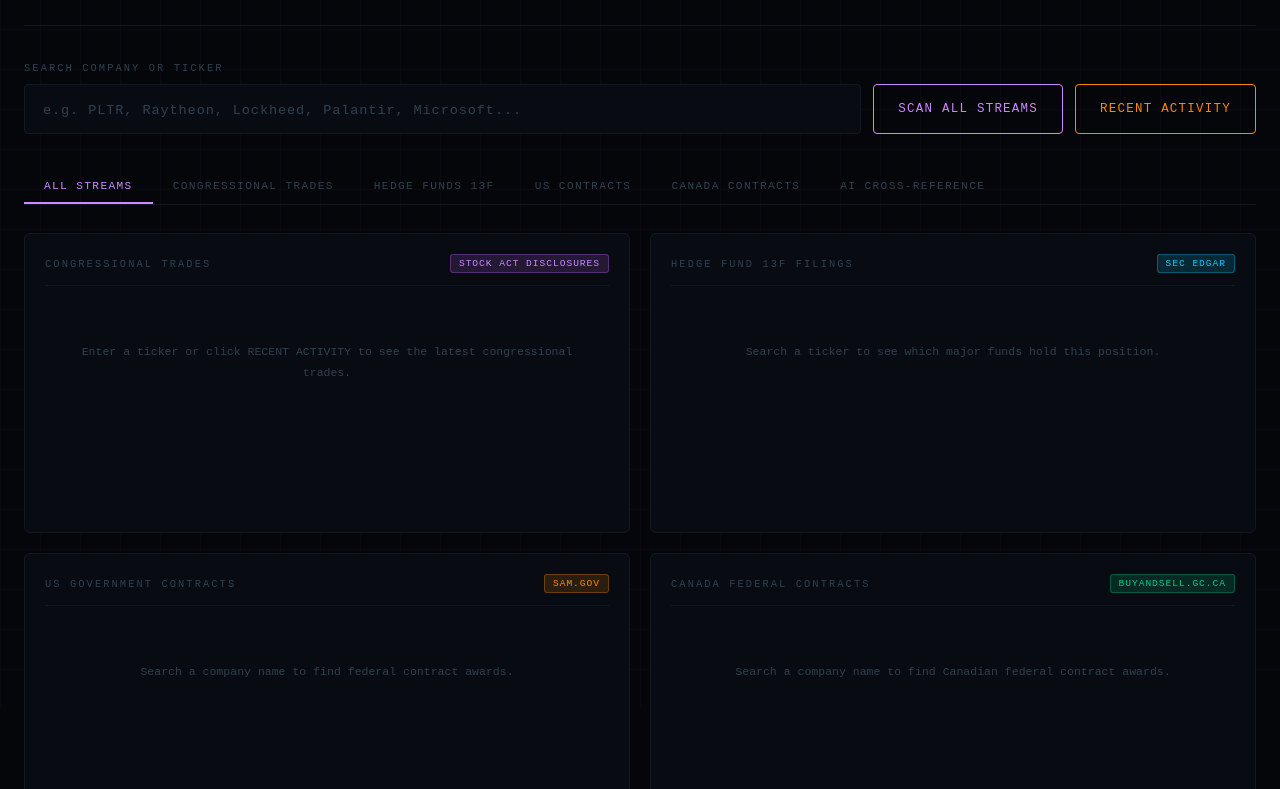
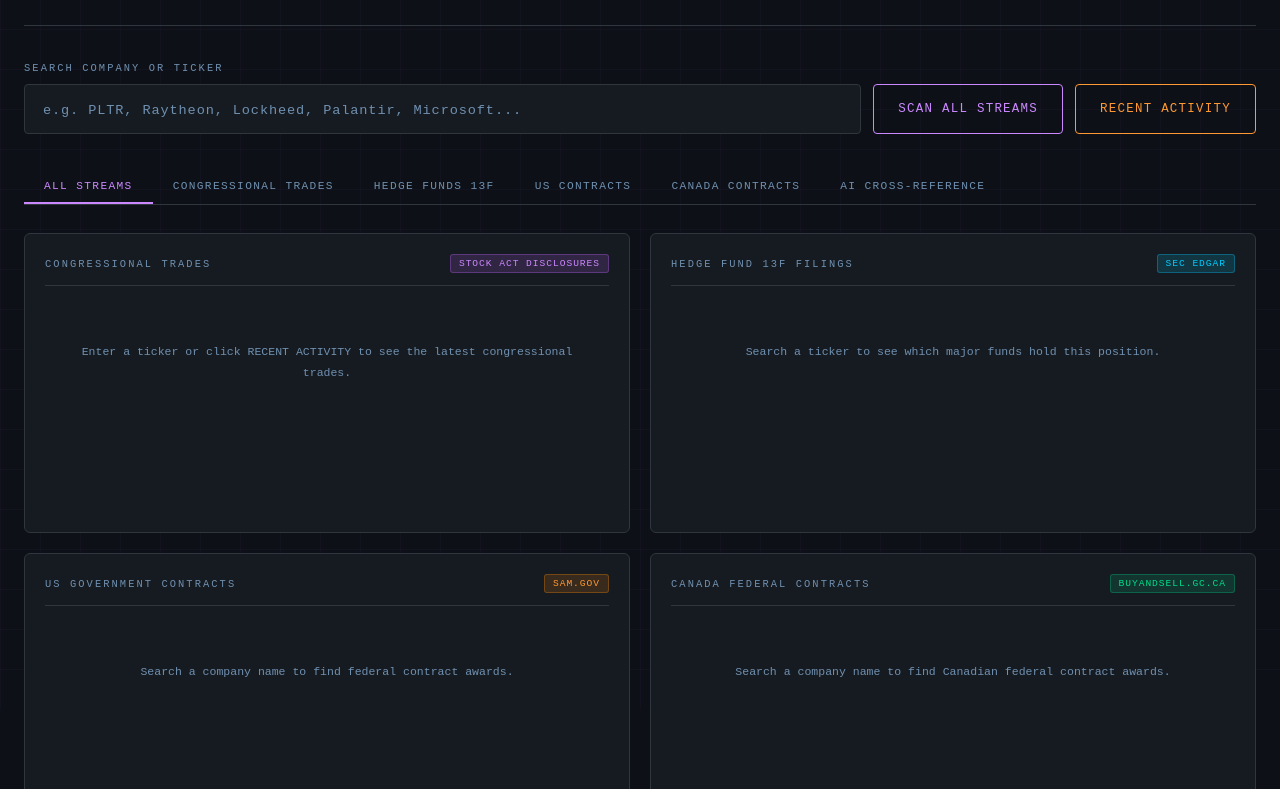
Before and after one commit to danfedorchuk-maker/panopticon, a website: page public/index.html in a window 1280 px wide. Shown: the part 91-880 px from the top of the page. Drawn offline with nearby package versions, Linux system fonts and the light colour scheme; a web font is replaced by a local one.

Commit message:
Update index.html

```diff
--- a/public/index.html
+++ b/public/index.html
@@ -9,9 +9,9 @@
 @import url('https://fonts.googleapis.com/css2?family=Syne+Mono&family=Syne:wght@400;600;800&display=swap');
 
 :root {
-  --bg:#05060a;--surface:#080c12;--border:#111a24;
-  --accent:#c8f;--accent2:#f80;--accent3:#0cf;
-  --text:#b0c4d8;--muted:#304050;--danger:#f33;--success:#0c8;
+  --bg:#0d1117;--surface:#161b22;--border:#30363d;
+  --accent:#cc88ff;--accent2:#ff9933;--accent3:#00ccff;
+  --text:#e0eaf5;--muted:#7090b0;--danger:#ff4444;--success:#00dd88;
 }
 *{box-sizing:border-box;margin:0;padding:0}
 body{background:var(--bg);color:var(--text);font-family:'Syne',sans-serif;min-height:100vh;overflow-x:hidden}
```
